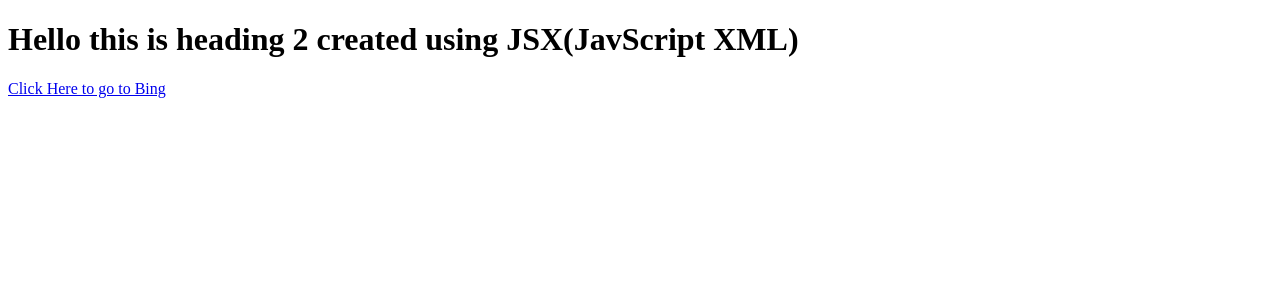
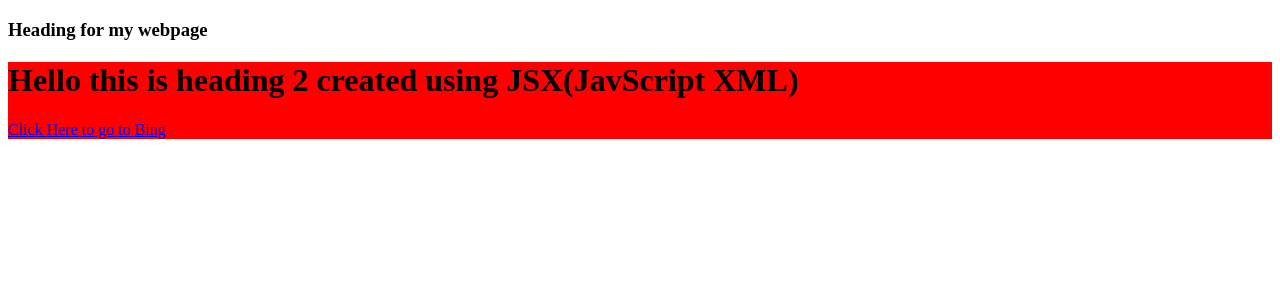
Before and after one commit to hreshikesh/React-X-Workz, a React (Vite) app: page / in a window 1280 px wide. Shown: the top 300 px of the page. Built offline with nearby package versions, Linux system fonts and the light colour scheme.

Commit message:
componenets

```diff
--- a/App.js
+++ b/App.js
@@ -2,30 +2,40 @@ import React from "react";
 import ReactDOM from "react-dom/client";
 
 
-const rootElement=ReactDOM.createRoot(document.getElementById("root"))
-
-const heading=React.createElement("div",{id:"container1Id"},
-    React.createElement("h1",{id:"heading1Id"},"Hello this is a react heading element"),
-    React.createElement("a",{id:"routingId",href:"https://www.google.com"},"Click Here to to go to google"),
-    React.createElement("button",{id:"btnId"},"Click Me"),
-    React.createElement("img",{id:"imageId",src:"https://picsum.photos/600/400"}),
-    React.createElement("div",{id:"paragraphContainerId"},
-        React.createElement("p",{id:"paragraphId"},"THis is paragraph in a div")
-    )
-
-)
+const rootElement = ReactDOM.createRoot(document.getElementById("root"))
 
 
-const heading2=(
-    <div id="container2Id">
-        <h1 id="heading2Id">Hello this is heading 2 created using JSX(JavScript XML)</h1>
-        <a id="routing2Id" href="https://www.bing.com">Click Here to go to Bing</a>
+
+
+function Title() {
+    return(
+    <div id="titleContainerId">
+        <nav>
+            <h3>Heading for my webpage</h3>
+        </nav>
+    </div>
+    )
+}
+
+const styles= {
+    backgroundColor: "red",
+    color: "black"
+};
+
+const Heading2 = () => (
+    <div>
+        <Title />
+        <div id="container2Id" style={styles}>
+            <h1 id="heading2Id">Hello this is heading 2 created using JSX(JavScript XML)</h1>
+            <a id="routing2Id" href="https://www.bing.com">Click Here to go to Bing</a>
+        </div>
     </div>
 );
 
-console.log(heading);
-console.log(heading2);
+
+console.log(Heading2);
+console.log(<Title/>)
 
 
-rootElement.render(heading);
-rootElement.render(heading2);
+
+rootElement.render(<Heading2 />);
--- a/index.html
+++ b/index.html
@@ -3,7 +3,7 @@
 <head>
     <meta charset="UTF-8">
     <meta name="viewport" content="width=device-width, initial-scale=1.0">
-    <title>React Using CDN</title>
+    <title>React App</title>
 </head>
 <body>
     <div id="root"></div>
```
Also changed, not shown: 3 other files (tests, documents, lock files or other folders).
